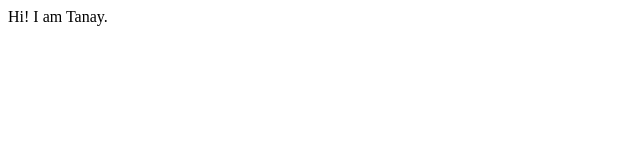
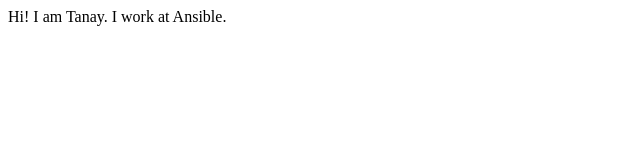
Before and after one commit to deepaksaroha/student-name-site, a plain HTML site: page index.html in a window 1280 px wide. Shown: the whole page, without its empty margins (0-640 px from the left). Drawn offline with Linux system fonts and the light colour scheme.

Commit message:
update text

```diff
--- a/index.html
+++ b/index.html
@@ -7,6 +7,6 @@
     <title>Studentsite</title>
 </head>
 <body>
-    Hi! I am Tanay.
+    Hi! I am Tanay. I work at Ansible.
 </body>
 </html>
```
